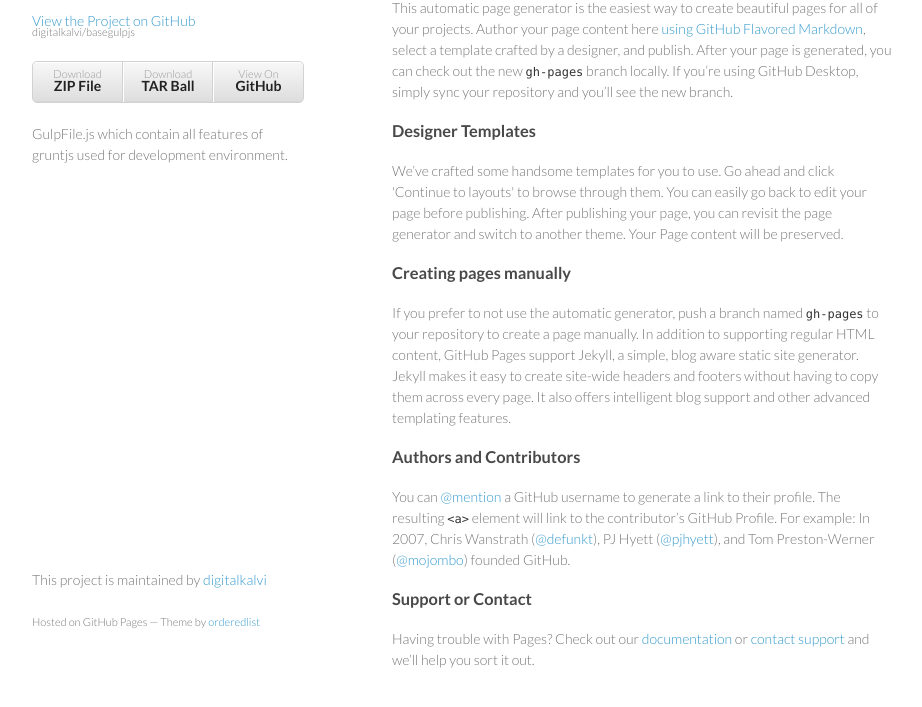
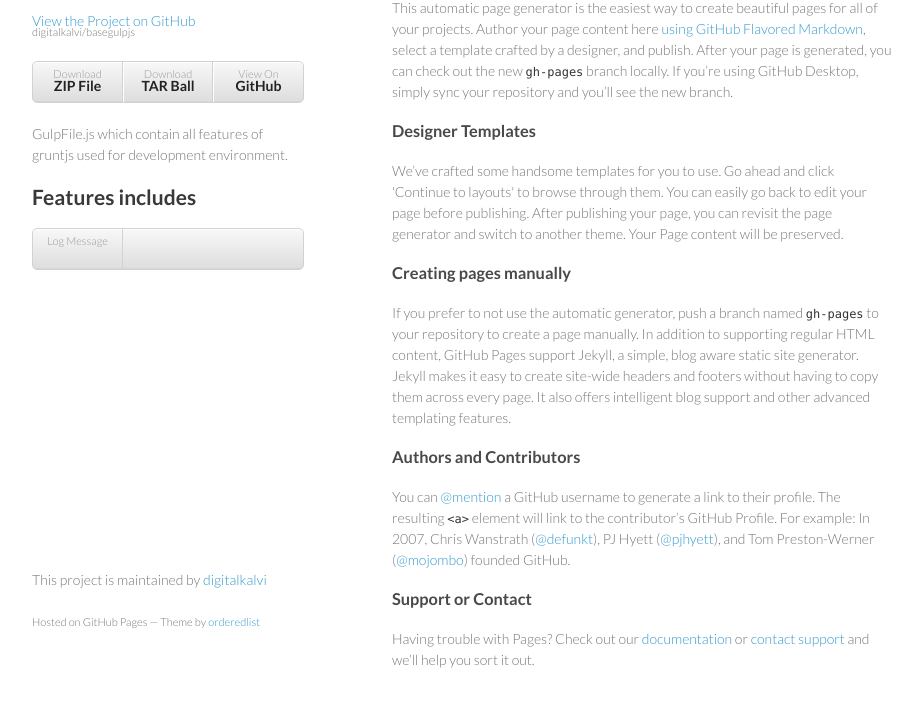
Before and after one commit to digitalkalvi/basegulpjs, a plain HTML site: page index.html in a window 1280 px wide. Shown: the part 99-806 px from the top of the page, without its empty margins (178-1100 px from the left). Drawn offline with Linux system fonts and the light colour scheme.

Commit message:
Update index.html

```diff
--- a/index.html
+++ b/index.html
@@ -24,6 +24,10 @@
           <li><a href="https://github.com/digitalkalvi/basegulpjs">View On <strong>GitHub</strong></a></li>
         </ul>
         <p>GulpFile.js which contain all features of gruntjs used for development environment.</p>
+        <h2>Features includes </h2>
+        <ul>
+          <li><a href="#">Log Message</a></li>
+        </ul>
       </header>
       <section>
         <h3>
```
